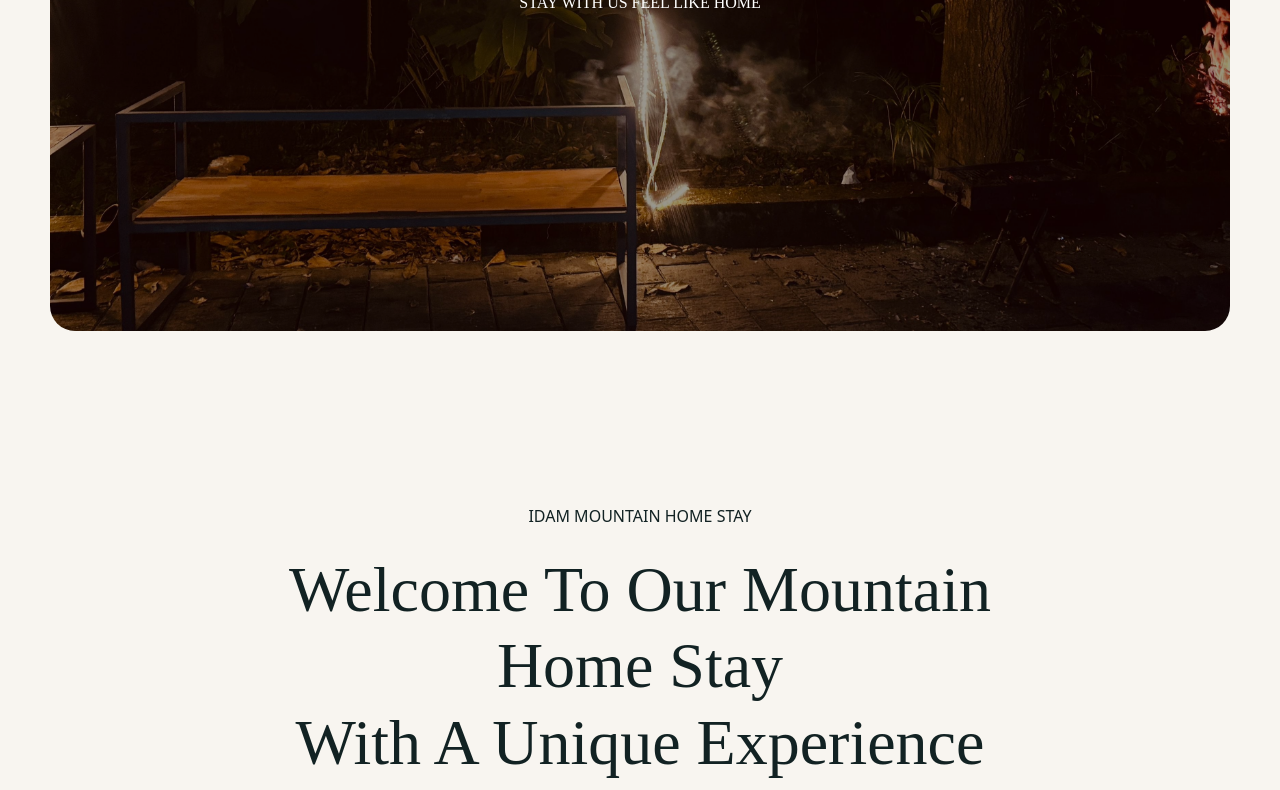
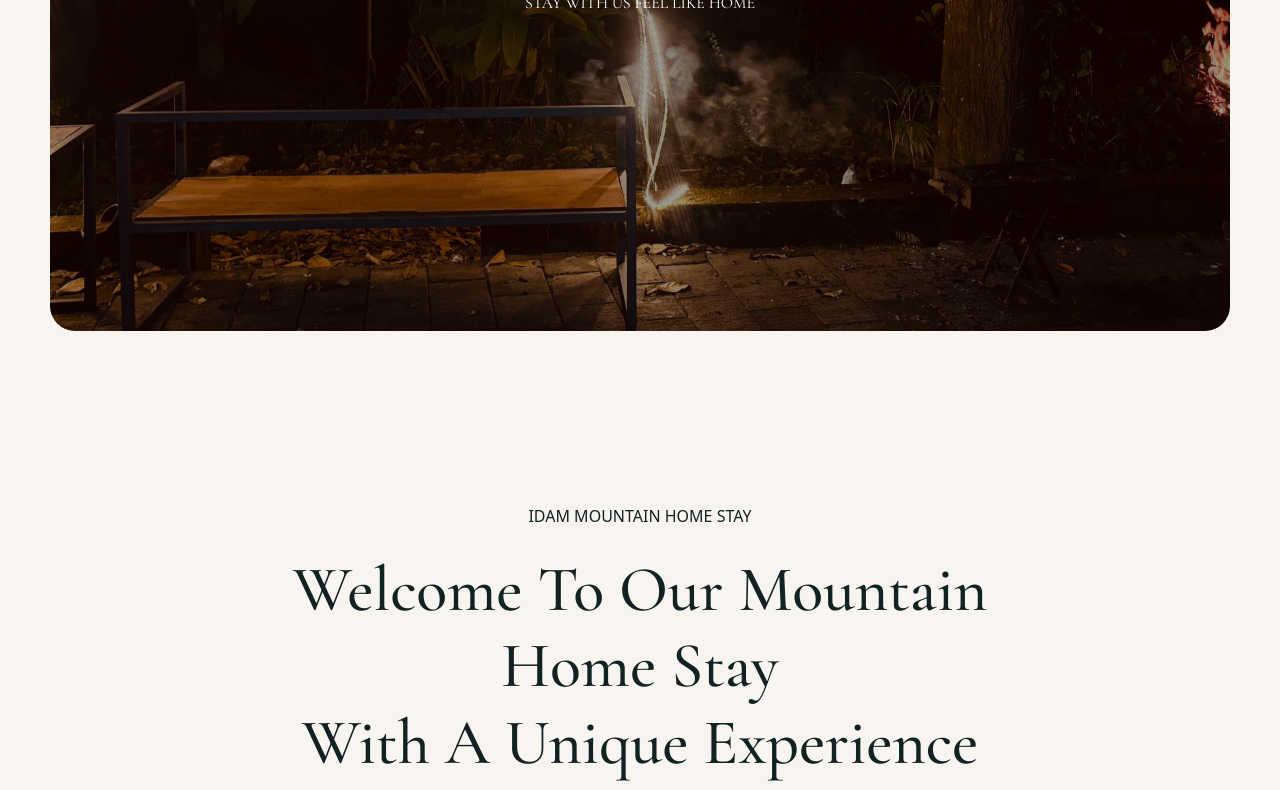
Before and after one commit to nishandms/idam-homestay, a plain HTML site: page index.html in a window 1280 px wide. Shown: the part 539-1329 px from the top of the page. Drawn offline with nearby package versions, Linux system fonts and the light colour scheme.

Commit message:
fixed font issue

```diff
--- a/index.html
+++ b/index.html
@@ -15,6 +15,7 @@
     <link rel="stylesheet" href="https://cdn.jsdelivr.net/npm/swiper@11/swiper-bundle.min.css" />
     <link href="https://cdn.jsdelivr.net/npm/bootstrap@5.3.3/dist/css/bootstrap.min.css" rel="stylesheet"
         integrity="sha384-QWTKZyjpPEjISv5WaRU9OFeRpok6YctnYmDr5pNlyT2bRjXh0JMhjY6hW+ALEwIH" crossorigin="anonymous">
+        <link href="https://fonts.googleapis.com/css2?family=Cormorant+Garamond:ital,wght@0,300;0,400;0,500;0,600;0,700;1,300;1,400;1,500;1,600;1,700&family=Jost:ital,wght@0,100..900;1,100..900&display=swap" rel="stylesheet">
 </head>
 
 <body>
```
